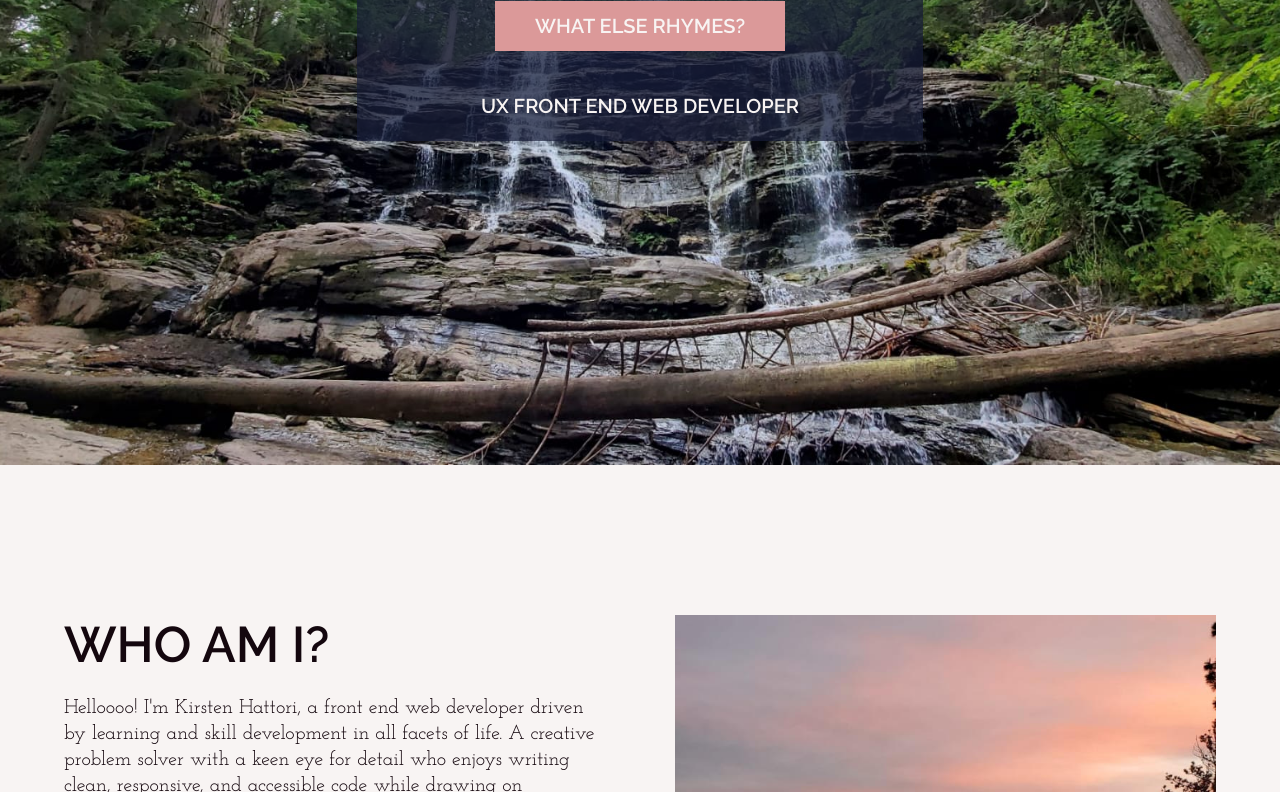
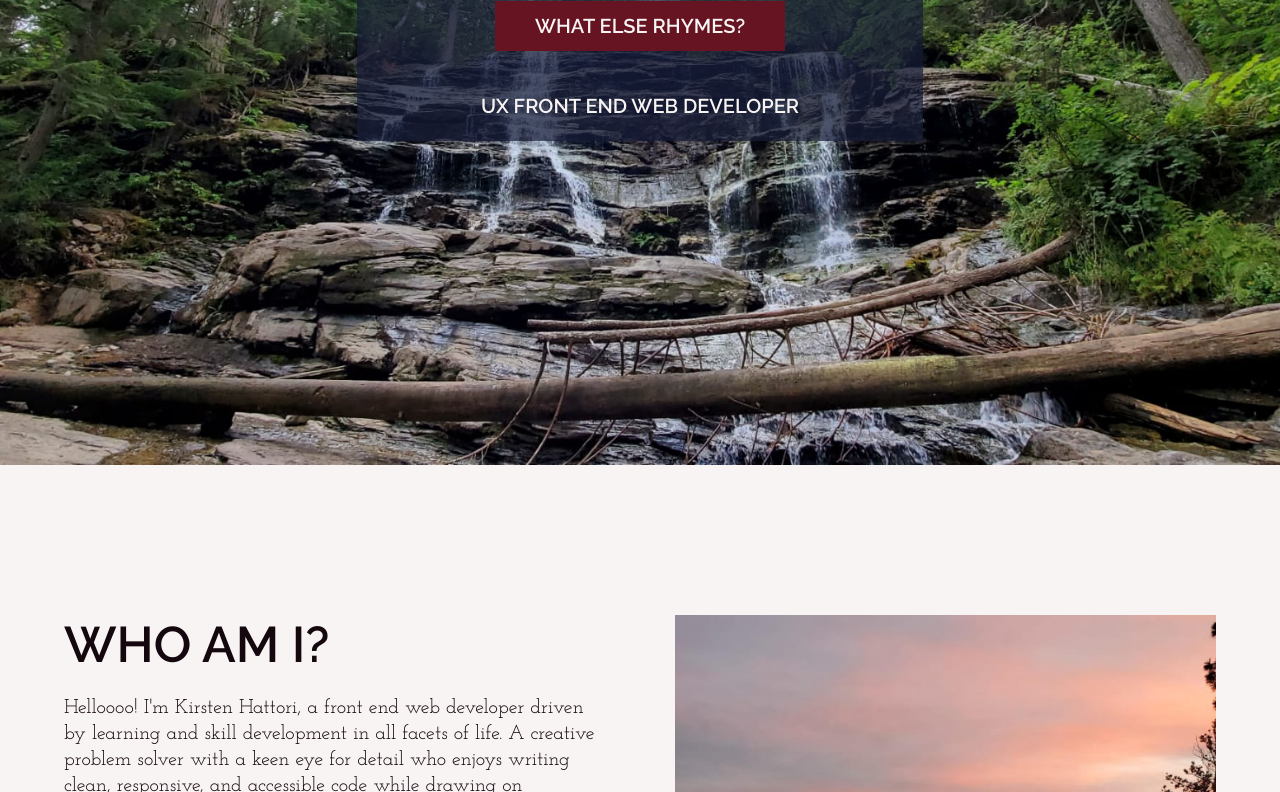
Before and after one commit to KirstenHattori/portfolio, a plain HTML site: page index.html in a window 1280 px wide. Shown: the part 335-1127 px from the top of the page. Drawn offline with nearby package versions, Linux system fonts and the light colour scheme.

Commit message:
changed .buttonesk and .also according to accessibility checker and to check the hover-focus state

```diff
--- a/styles/sass/base/_base.scss
+++ b/styles/sass/base/_base.scss
@@ -77,11 +77,17 @@ button {
   }
 }
 
-.also,
+.also {
+  background-color: $quinary;
+  padding: 10px 40px;
+  color: $quaternary;
+  border: none;
+
+}
 .buttonesk {
   background-color: $seniary;
   padding: 10px 40px;
-  color: $quaternary;
+  color: $primary;
   border: none;
 
   &:hover,
```
Also changed, not shown: styles/style.css.
